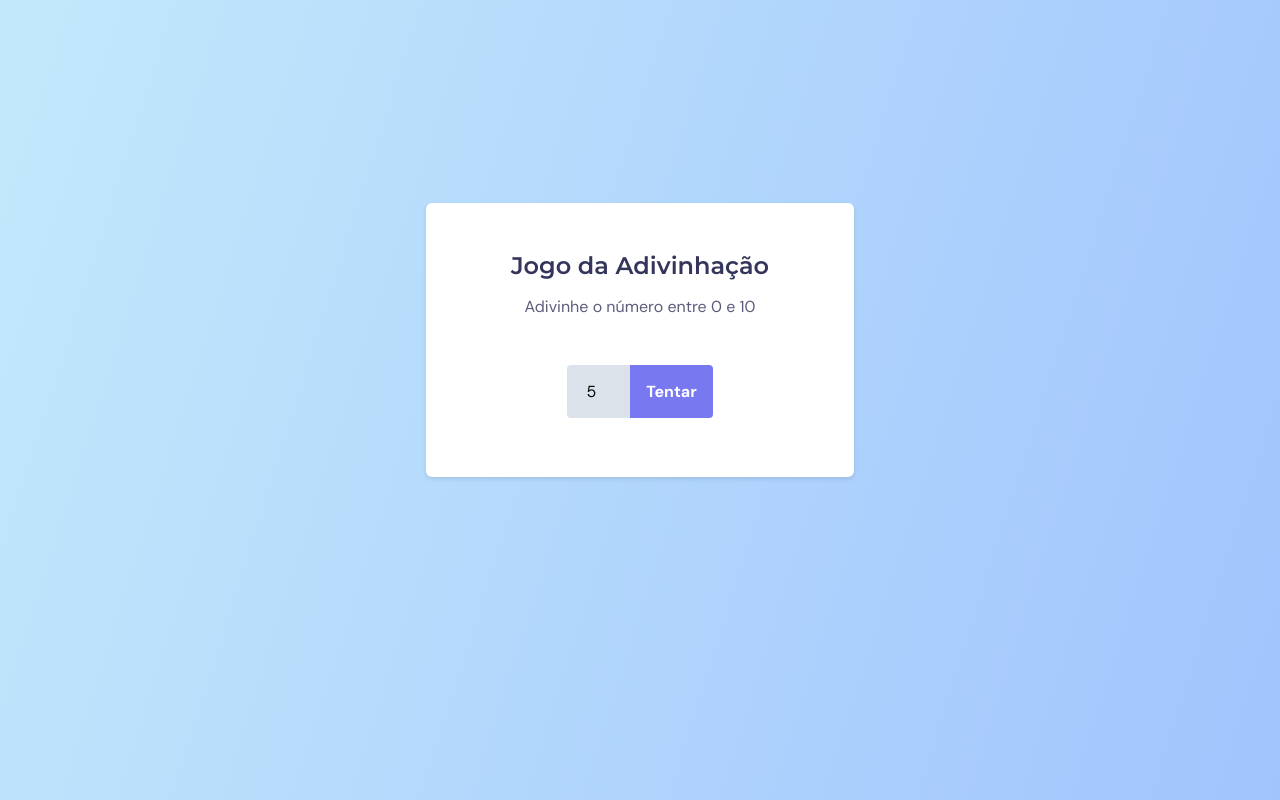
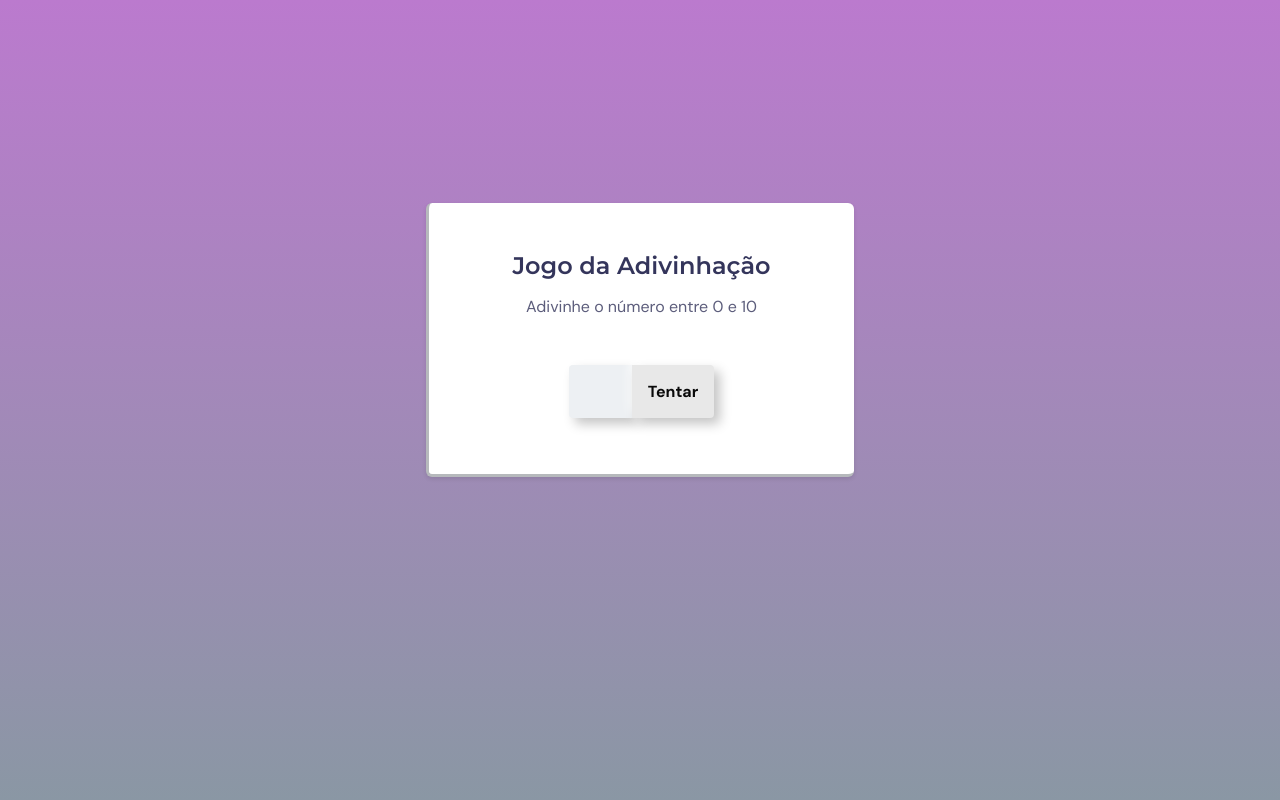
Before and after one commit to Edna06/JogoDaAdivinha--o, a plain HTML site: page index.html in a window 1280 px wide. Both pictures are taken after typing "5" into the empty fields and a click on the button "Tentar". Drawn offline with Linux system fonts and the light colour scheme.

Commit message:
Ajuste dos eventos e estilos.

```diff
--- a/index.html
+++ b/index.html
@@ -21,15 +21,15 @@
         <p>Adivinhe o número entre 0 e 10</p>
 
         <form action="">
-          <input id="inputNumber" type="number" />
-          <button onClick="handleClick(event)">Tentar</button>
+          <input id="inputNumber" type="number" max="10" min="0"/>
+          <button id="btnTry">Tentar</button>
           <!-- vai rodar uma função javascript quando eu clicar (onClick) -->
         </form>
       </div>
 
       <div class="screen2 hide">
         <h2>Acertou em <span> 3 </span> tentativas!</h2>
-        <button>Jogar novamente</button>
+        <button id="btnReset">Jogar novamente</button>
       </div>
     </main>
 
--- a/main.js
+++ b/main.js
@@ -1,20 +1,51 @@
+// variáveis
+const screen1 = document.querySelector('.screen1')
+const screen2 = document.querySelector('.screen2')
+const btnTry = document.querySelector('#btnTry')
+const btnReset = document.querySelector('#btnReset')
 // fazendo a lógica com a criação do número aleatório
+var randomNumber = Math.round(Math.random() * 10)
+xAttemps = 1
 
-const randomNumber = Math.round(Math.random() * 10)
-let xAttemps = 1 // número de tentativas
+// Eventos
+btnTry.addEventListener('click', handleTryClick)
+btnReset.addEventListener('click', handleResetClick)
+document.addEventListener('keypress', handleKeypress)
 
-// adicionando funções ao botão
-function handleClick(event) {
-  event.preventDefault() //para que apareça permanentemente quando eu clicar e não fique as configurações automáticas do meu form
 
-  const inputNumber = document.querySelector("#inputNumber")
+
+//funções callback
+function handleTryClick(event) {
+  event.preventDefault() // não faça o padrão do formulário ou não envie o formulário  - configurações automáticas do button dentro do meu form (que recarrega a página para enviar algum formulário)
+
+  const inputNumber = document.querySelector('#inputNumber')
 
   //add caminhos
   if (Number(inputNumber.value) == randomNumber) {
-    document.querySelector(".screen1").classList.add("hide")
-    document.querySelector(".screen2").classList.remove("hide")
+   toggleScreen()
+    screen2.querySelector('span').innerText = xAttemps
+  }
 
-    document.querySelector(".screen2 h2 span").innerText = xAttemps
-  }
+  inputNumber.value = "" // limpa o valor que estiver no input (caso eu erre)
   xAttemps++
 }
+
+function handleKeypress(e){
+  if ( e.key == "Enter" && screen1.classList.contains("hide")
+  //se na minha screen1 conter (contains) na lista de classes dele o hide
+  ) {
+     handleResetClick()
+  }
+ }
+
+function handleResetClick() {
+  toggleScreen()
+  xAttemps = 1
+  randomNumber = Math.round(Math.random() * 10)
+  // toda vez que eu resetar a minha aplicação vai ser gerado um novo número aleatório
+}
+
+function toggleScreen() {
+  screen1.classList.toggle('hide')
+  screen2.classList.toggle('hide')
+}
--- a/style.css
+++ b/style.css
@@ -10,14 +10,17 @@
 }
 
 body {
-  background: linear-gradient(107.56deg, #C2E9FB 0%, #A1C4FD 100%);
+  background: #CEC7B3;
+  background: -moz-linear-gradient(top, #BB7ACE 0%, #8A97A4 100%, #C59237 100%);
+  background: -webkit-linear-gradient(top, #BB7ACE 0%, #8A97A4 100%, #C59237 100%);
+  background: linear-gradient(to bottom, #BB7ACE 0%, #8A97A4 100%, #C59237 100%);
+
   font-size: 1.6rem; /* acessibility */
 
   /* para centralizar o meu main na página*/
   display: grid;
   place-items: center;
   height: 100vh;
-
 }
 
 button {
@@ -25,19 +28,25 @@ button {
 font-weight: bold;
 font-size: 1.6rem;
 align-items: center;
-color: #FFFFFF;
+border-radius: 0 .4rem .4rem 0;
 
-background: #7879F1;
-border-radius: 0 .4rem .4rem 0;
-border: none;
+cursor: pointer;
 
-transition: background .3s;
+color: #090909;
+
+background: #e8e8e8;
+border: 1px solid #e8e8e8;
+transition: all .2s;
+box-shadow: 6px 6px 12px #c5c5c5,
+            -1px -6px 12px #ffffff;
 }
 
-button:hover {
-  cursor: pointer;
-  background-color: #5e5eeb;
+button:active {
+color: #666;
+box-shadow: inset 4px 4px 12px #c5c5c5,
+            inset -4px -4px 12px #ffffff;
 }
+
 
 .hide {
   display: none;
@@ -48,6 +57,10 @@ main {
 
   background: #FFFFFF;
   box-shadow: 0px .2rem .4rem rgba(0, 0, 0, 0.1);
+  border-left: 3px solid;
+  border-bottom: 3px solid;
+  border-color: #b6b9bc;
+
   border-radius: .6rem;
 
 
@@ -98,7 +111,6 @@ input, button {
 }
 
 input {
-
   font-weight: 400;
   font-size: 1.6rem;
   line-height: 2.1rem;
@@ -106,10 +118,11 @@ input {
 
   /* box configutation */
   width: 6.3rem;
-  background: #DCE2E9;
+  background: #edf0f3;
   border-radius: 4px 0px 0px 4px;
+  box-shadow: 6px 6px 12px #c5c5c5,
+            -6px -6px 12px #ffffff;
 }
-
 
 /* screen2 */
 
@@ -124,3 +137,24 @@ h2 {
 .screen2 button {
 border-radius: .4rem;
 }
+
+/* animations */
+
+main {
+  animation: fromTop .7s /*duration */ 0.2s /*delay*/ backwards
+}
+
+@keyframes fromTop{
+  0% {
+    opacity: 0.2;
+    transform: translateY(-120px);
+  }
+  50% {
+    opacity: 0.8;
+    transform: translateY(-250px);
+  }
+  100% {
+    opacity: 1;
+    transform: translateY(0);
+  }
+}
```
